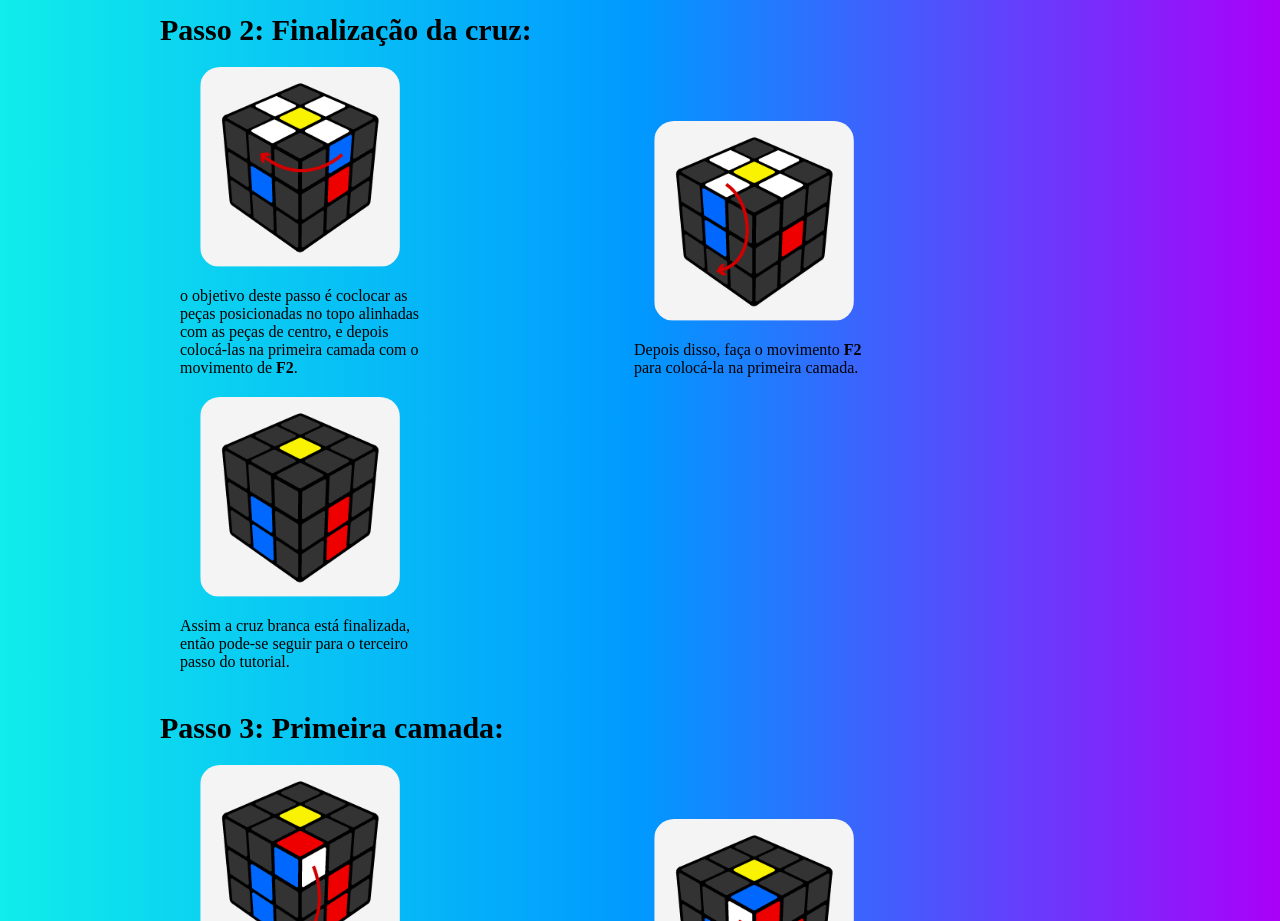
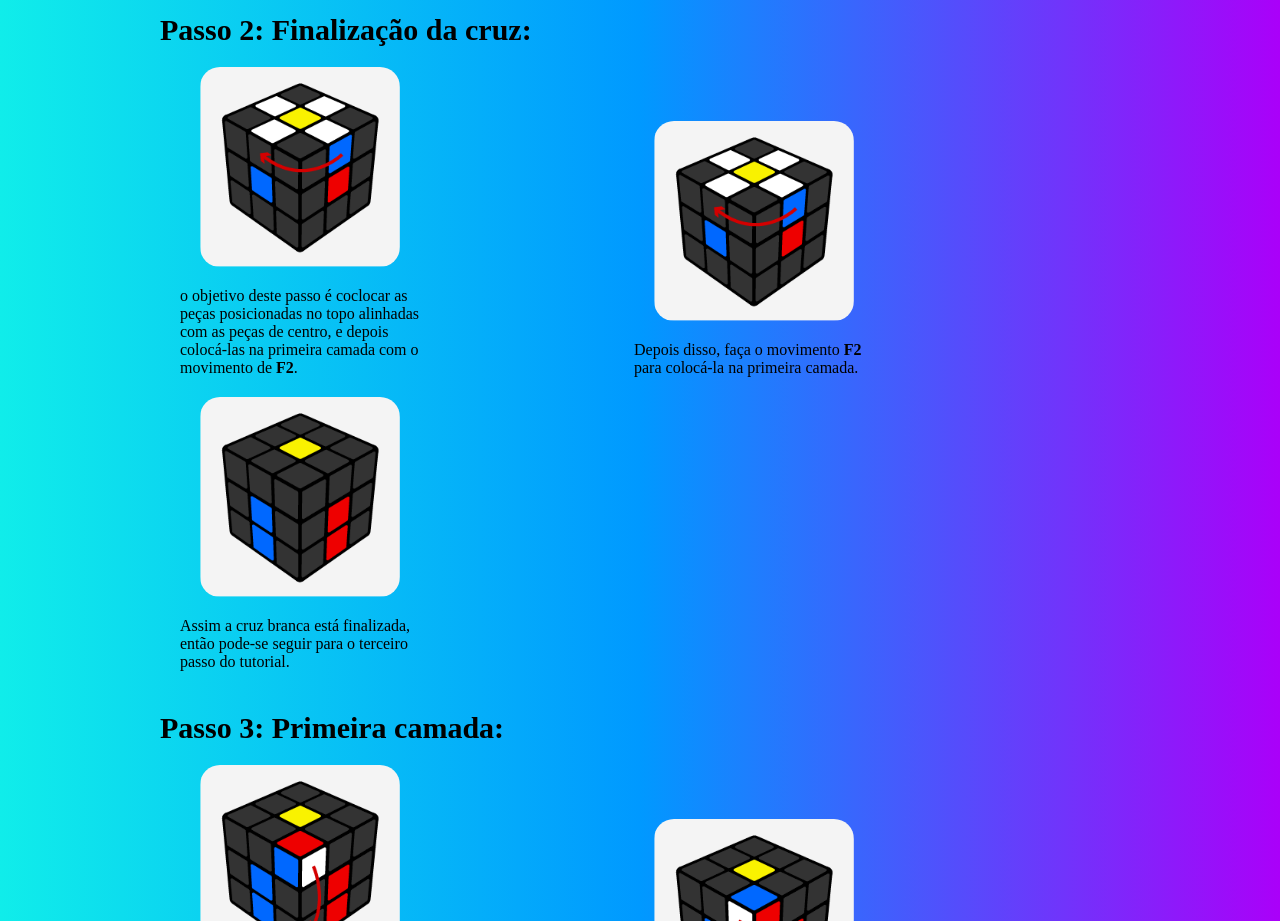
Before and after one commit to rafaelalvpac/Como-resolver-um-cubo-magico, a plain HTML site: page index.html in a window 1280 px wide. Shown: the part 1360-2281 px from the top of the page. Drawn offline with Linux system fonts and the light colour scheme; a web font is replaced by a local one.

Commit message:
Update index.html

```diff
--- a/index.html
+++ b/index.html
@@ -92,7 +92,7 @@
     </p>
     </div>
     <div class="passo2-div">
-    <img src="IMAGES/metodo-basico-cubo-magico-passo-2-02.png" alt="passo2-02" id="passo2-02">
+    <img src="IMAGES/metodo-basico-cubo-magico-passo-2-01.png" alt="passo2-02" id="passo2-02">
     <p id="passo2-02-p">Depois disso, faça o movimento <strong>F2</strong> para colocá-la na primeira camada.</p>
     </div>
     <div class="passo2-div">
```
